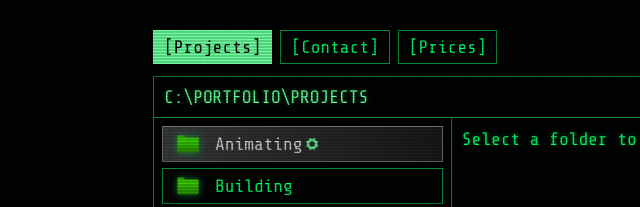
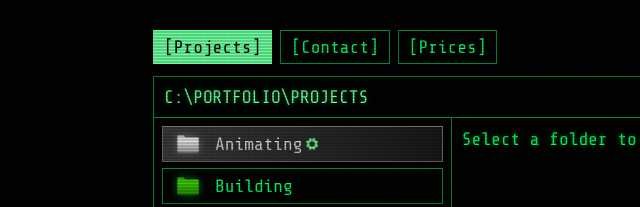
Before and after one commit to Augostolas/AGST, a website: page index.html in a window 1280 px wide. Shown: the top 207 px of the page, 21-661 px from the left. Drawn offline with nearby package versions, Linux system fonts and the light colour scheme.

Commit message:
fix: gray out animating folder icon

```diff
--- a/style.css
+++ b/style.css
@@ -245,6 +245,10 @@ body.geedorah-mode .crt-overlay {
     color: #f0f0f0;
     border-color: #dedede;
     background: linear-gradient(90deg, #777, #3f3f3f);
+}
+
+.folder-row.animating-folder .folder-icon img {
+    filter: grayscale(1) brightness(1.45) drop-shadow(0 0 4px rgba(220, 220, 220, 0.35));
 }
 
 .folder-icon {
```
